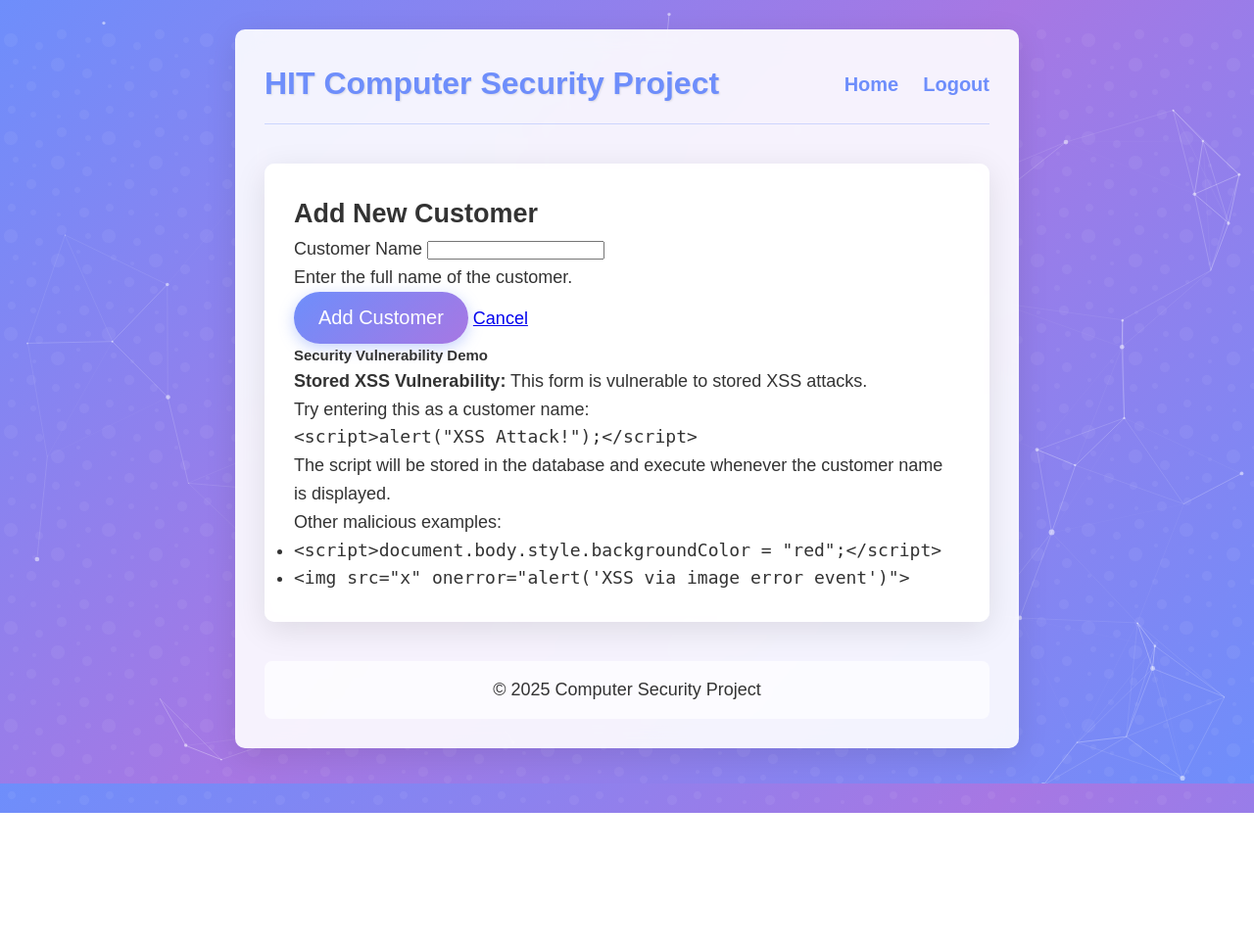
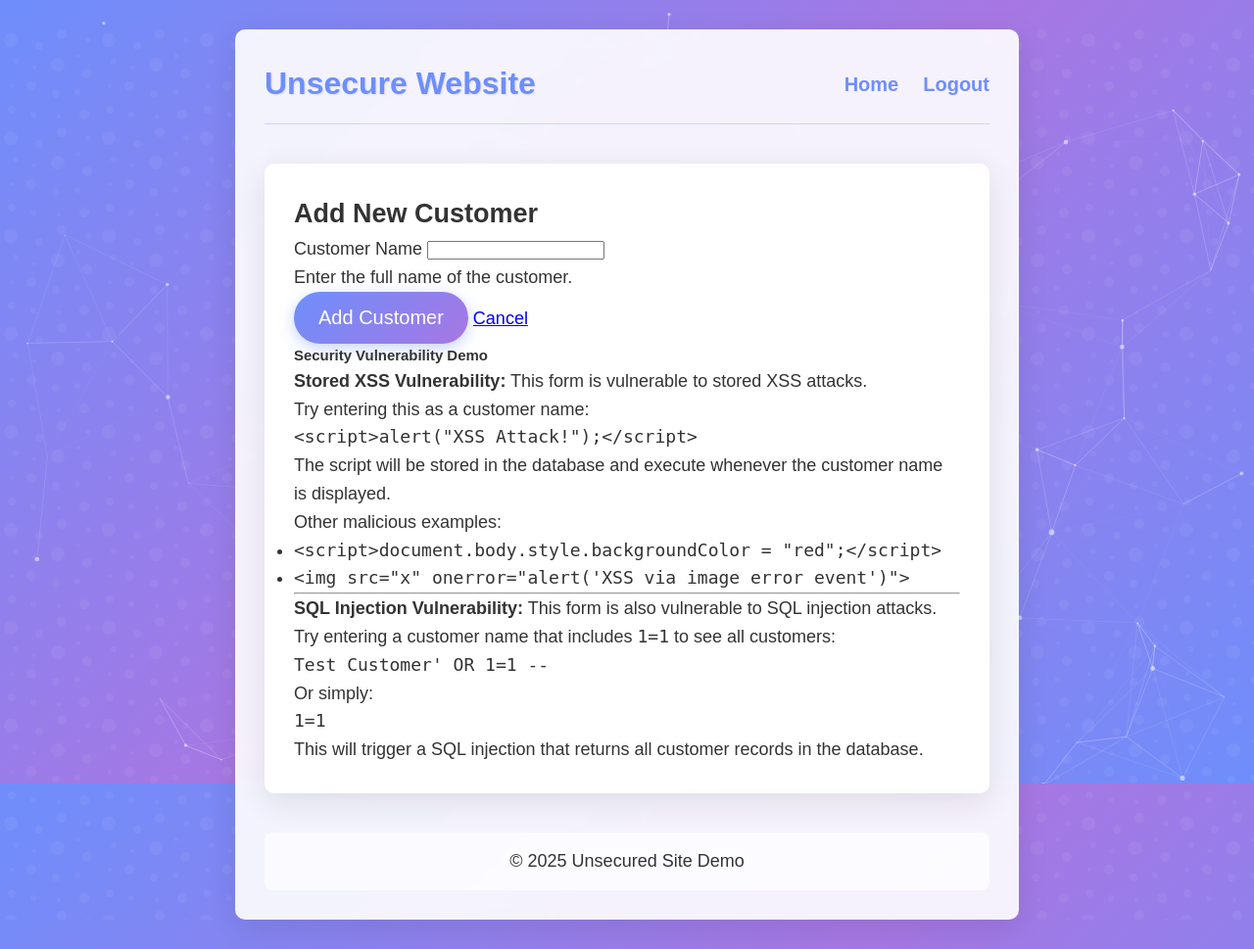
Before and after one commit to MichaelKaspler/WebSecurityProject, a Flask app: page /add_customer in a window 1280 px wide. Shown: the whole page at 98% size. Before the commit the page ends 830 px from the top, so only its background shows below. Run offline with Flask 3, Linux system fonts and the light colour scheme; a user stored in the database is signed in.

Commit message:
Really unsecured (fixed SQLi in "add customer"

```diff
--- a/app.py
+++ b/app.py
@@ -341,17 +341,13 @@ def add_customer():
         conn = get_db_connection()
 
         try:
-            # First check if the input might be an SQL injection attempt
-            # This is vulnerable to SQL injection - we're executing a query with user input
-            # But we need to escape single quotes for SQL to work properly
-            sql_safe_name = customer_name.replace("'", "''")  # Escape single quotes for SQL
+            # Check if input contains SQL injection pattern "1=1"
+            if "1=1" in customer_name:
+                # Deliberately vulnerable to SQL injection
+                check_query = f"SELECT * FROM customers WHERE name = '{customer_name}' OR 1=1"
+                result = conn.execute(check_query)
+                customers = result.fetchall()
 
-            check_query = f"SELECT * FROM customers WHERE name = '{sql_safe_name}'"
-            result = conn.execute(check_query)
-            customers = result.fetchall()
-
-            # If we got multiple results, it's likely due to SQL injection with 1=1
-            if len(customers) > 1:
                 # Convert row objects to dictionaries for display
                 all_customers = []
                 for customer in customers:
@@ -363,14 +359,15 @@ def add_customer():
                                       users=all_customers,
                                       message="SQL Injection detected in customer name! The query returned all customers.")
 
-            # Vulnerable query using string formatting - SQL injection vulnerability
-            # Insert new customer into database - but escape single quotes for SQL
+            # For other inputs, escape quotes for SQL safety
+            sql_safe_name = customer_name.replace("'", "''")
+
+            # Insert new customer into database
             insert_query = f"INSERT INTO customers (name, user_id) VALUES ('{sql_safe_name}', {session['user_id']})"
             conn.execute(insert_query)
             conn.commit()
 
             # Get the ID of the customer that was just added
-            # This is also vulnerable to SQL injection
             last_customer = conn.execute(f"SELECT * FROM customers WHERE name = '{sql_safe_name}' AND user_id = {session['user_id']} ORDER BY id DESC LIMIT 1").fetchone()
             conn.close()
 
@@ -418,4 +415,4 @@ if __name__ == '__main__':
     init_db()
 
     # Run the application on port 5000
-    app.run(debug=True, port=5000)
+    app.run(debug=True, port=5001)
--- a/templates/add_customer.html
+++ b/templates/add_customer.html
@@ -39,6 +39,15 @@
                         <li><code>&lt;script&gt;document.body.style.backgroundColor = "red";&lt;/script&gt;</code></li>
                         <li><code>&lt;img src="x" onerror="alert('XSS via image error event')"&gt;</code></li>
                     </ul>
+
+                    <hr>
+
+                    <p><strong>SQL Injection Vulnerability:</strong> This form is also vulnerable to SQL injection attacks.</p>
+                    <p>Try entering a customer name that includes <code>1=1</code> to see all customers:</p>
+                    <pre><code>Test Customer' OR 1=1 --</code></pre>
+                    <p>Or simply:</p>
+                    <pre><code>1=1</code></pre>
+                    <p>This will trigger a SQL injection that returns all customer records in the database.</p>
                 </div>
             </div>
         </div>
--- a/templates/base.html
+++ b/templates/base.html
@@ -3,14 +3,14 @@
 <head>
     <meta charset="UTF-8">
     <meta name="viewport" content="width=device-width, initial-scale=1.0">
-    <title>Flask Auth App</title>
+    <title>Unsecured site</title>
     <link rel="stylesheet" href="{{ url_for('static', filename='style.css') }}">
 </head>
 <body>
     <div id="particles-js"></div>
     <div class="container">
         <header>
-            <h1>HIT Computer Security Project</h1>
+            <h1>Unsecure Website</h1>
             {% if session.user_id %}
             <nav>
                 <a href="{{ url_for('index') }}">Home</a>
@@ -34,7 +34,7 @@
         </main>
 
         <footer>
-            <p>&copy; 2025 Computer Security Project</p>
+            <p>&copy; 2025 Unsecured Site Demo</p>
         </footer>
     </div>
 
```
Also changed, not shown: templates/home.html (+8 -1 lines), database.db.
